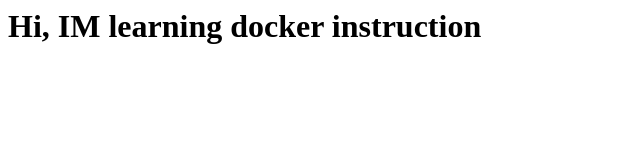
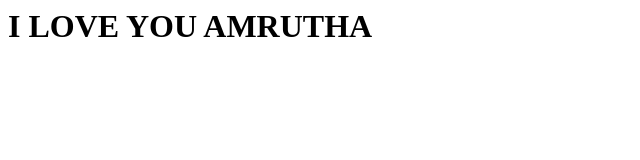
Before and after one commit to venkatsurya1608/dockerfile, a plain HTML site: page COPY/index.html in a window 1280 px wide. Shown: the whole page, without its empty margins (0-640 px from the left). Drawn offline with Linux system fonts and the light colour scheme.

Commit message:
some-message

```diff
--- a/COPY/index.html
+++ b/COPY/index.html
@@ -1 +1 @@
-<h1>Hi, IM learning docker instruction</h1>
+<h1>I LOVE YOU AMRUTHA</h1>
```
